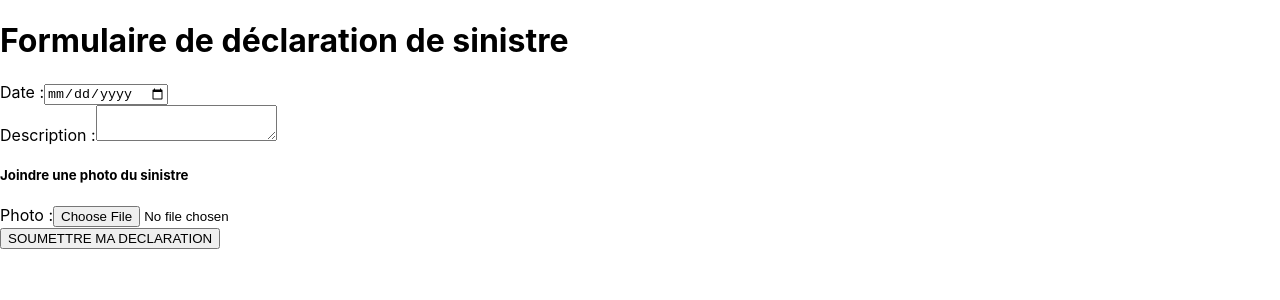
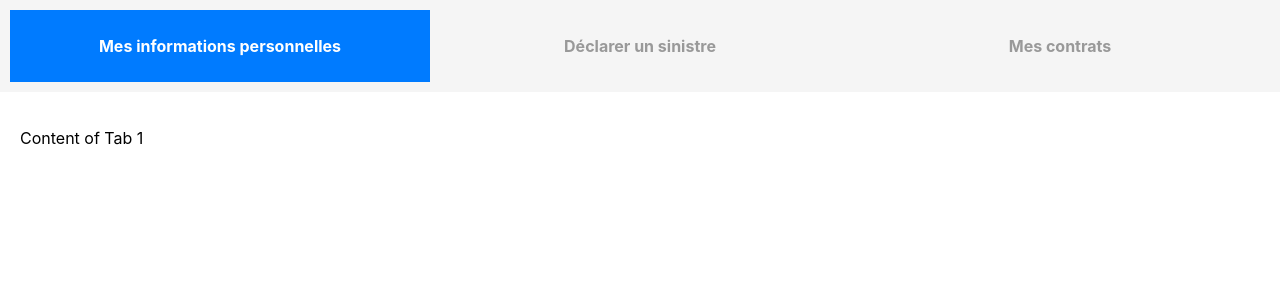
Before and after one commit to ChristelDeveza/assurance-project-bloc2, a React (Vite) app in the folder frontend/: page / in a window 1280 px wide. Shown: the top 300 px of the page. Built offline with nearby package versions, Linux system fonts and the light colour scheme.

Commit message:
onglet system with CSS desktop

```diff
--- a/frontend/src/App.css
+++ b/frontend/src/App.css
@@ -6,3 +6,41 @@ body {
   -webkit-font-smoothing: antialiased;
   -moz-osx-font-smoothing: grayscale;
 }
+
+.tabs {
+  display: flex;
+  flex-direction: row;
+  justify-content: space-between;
+  align-items: center;
+  background-color: #f5f5f5;
+  padding: 10px;
+}
+
+.tab {
+  display: flex;
+  flex: 1;
+  justify-content: center;
+  align-items: center;
+  padding: 10px;
+  font-size: 16px;
+  font-weight: bold;
+  color: #999;
+  cursor: pointer;
+  border: none;
+  background-color: transparent;
+}
+
+.tab.active {
+  border-right: none;
+  background-color: #007bff;
+  color: #fff;
+}
+
+.tab-panel {
+  display: none;
+  padding: 20px;
+}
+
+.tab-panel.active {
+  display: block;
+}
--- a/frontend/src/App.jsx
+++ b/frontend/src/App.jsx
@@ -1,10 +1,10 @@
-import Form from "./components/Form";
 import "./App.css";
+import Onglets from "./components/Onglets";
 
 function App() {
   return (
     <div className="App">
-      <Form />
+      <Onglets />
     </div>
   );
 }
--- /dev/null
+++ b/frontend/src/components/Onglets.jsx
@@ -0,0 +1,52 @@
+/* eslint-disable jsx-a11y/no-static-element-interactions */
+/* eslint-disable jsx-a11y/click-events-have-key-events */
+import React, { useState } from "react";
+import Form from "./Form";
+
+function Onglets() {
+  const [activeTab, setActiveTab] = useState(0);
+
+  const handleTabClick = (tabIndex) => {
+    setActiveTab(tabIndex);
+  };
+
+  return (
+    <div className="tabs-container">
+      <div className="tabs">
+        <div
+          className={`tab ${activeTab === 0 ? "active" : ""}`}
+          onClick={() => handleTabClick(0)}
+        >
+          <p>Mes informations personnelles</p>
+        </div>
+        <div
+          className={`tab ${activeTab === 1 ? "active" : ""}`}
+          onClick={() => handleTabClick(1)}
+        >
+          <p>Déclarer un sinistre</p>
+        </div>
+        <div
+          className={`tab ${activeTab === 2 ? "active" : ""}`}
+          onClick={() => handleTabClick(2)}
+        >
+          <p>Mes contrats</p>
+        </div>
+      </div>
+      <div className="tab-content">
+        <div className={`tab-panel ${activeTab === 0 ? "active" : ""}`}>
+          <p>Content of Tab 1</p>
+        </div>
+        <div className={`tab-panel ${activeTab === 1 ? "active" : ""}`}>
+          <p>
+            Content of Tab 2<Form />
+          </p>
+        </div>
+        <div className={`tab-panel ${activeTab === 2 ? "active" : ""}`}>
+          <p>Content of Tab 3</p>
+        </div>
+      </div>
+    </div>
+  );
+}
+
+export default Onglets;
```
Also changed, not shown: 2 other files (tests, documents, lock files or other folders).
